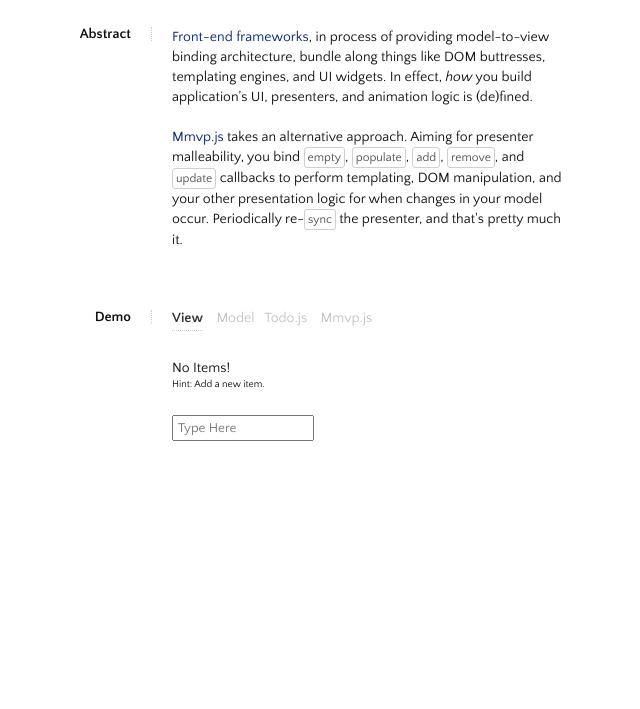
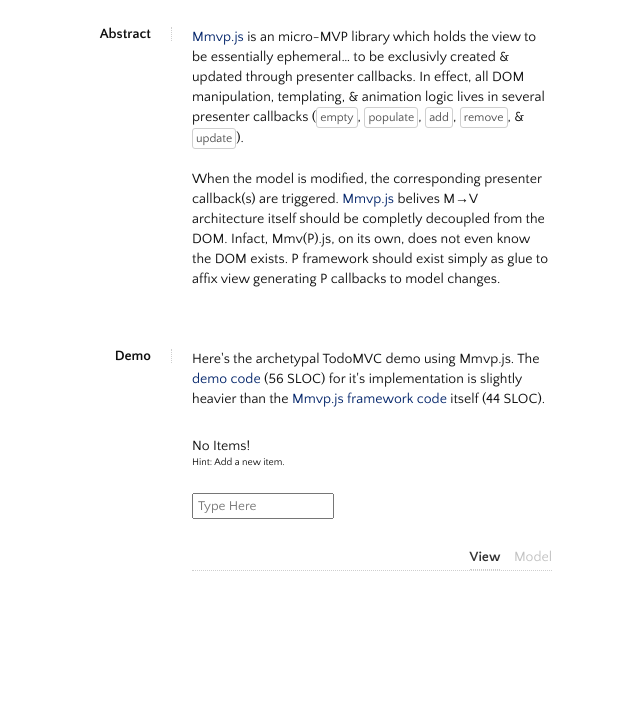
Before and after one commit to mil/Mmvp.js, a plain HTML site: page demo/index.html in a window 1280 px wide. Shown: the part 91-800 px from the top of the page, without its empty margins (268-908 px from the left). Drawn offline with Linux system fonts and the light colour scheme.

Commit message:
demo apperance and update demo copy

```diff
--- a/demo/css/style.css
+++ b/demo/css/style.css
@@ -38,7 +38,7 @@
 /* page styles */
 body {
   padding: 50px;
-  max-width: 400px;
+  max-width: 360px;
   margin: 0 auto;
   font-family: Quattrocento Sans;
   font-size: 14px;
@@ -56,13 +56,20 @@
   border-bottom: 1px dotted #001848;
 }
 
-nav#sidebar {
+h2 {
   padding-right: 20px;
   float: left;
   display: inline-block;
-  margin-left: -200px;
-  width: 200px;
+  margin-left: -120px;
+  width: 100px;
   text-align: right;
+
+  font-size: 14px;
+  font-weight: bold;
+  border-right: 1px dotted #cfcfcf;
+  padding-right: 20px;
+  margin-right: 20px;
+
 
   -webkit-box-sizing: border-box;
   -moz-box-sizing: border-box;
@@ -90,10 +97,6 @@
 }
 
 h2 {
-  font-size: 14px;
-  font-weight: bold;
-  border-right: 1px dotted #cfcfcf;
-  padding-right: 20px;
 }
 
 
@@ -139,6 +142,8 @@
 
 main section#demo nav {
   line-height: 16px;
+  text-align: right;
+  border-bottom: 1px dotted #cfcfcf;
 }
 main section#demo nav div {
   display: inline-block;
@@ -160,24 +165,24 @@
   font-size: 10px;
 }
 
-main section#demo nav h2 {
+main section#demo nav h3 {
   display: inline-block;
   padding: 0;
   padding-bottom: 4px;
-  margin-right: 10px;
+  margin-left: 10px;
   color: #c1c1c1;
   font-weight: normal;
   cursor: pointer;
   width: auto;
   border: none;
 }
-main section#demo nav h2:first-child {
+main section#demo nav h3:first-child {
   padding-left: 0;
 }
-main section#demo nav.src h2:last-child {
+main section#demo nav.src h3:last-child {
   padding-right: 0;
 }
-main section#demo nav h2.active {
+main section#demo nav h3.active {
   font-weight: bold;
   color: #333;
   border-bottom: 1px dotted #cfcfcf;
@@ -270,13 +275,6 @@
 section#switcher section.view #viewpen h3 {
   font-size: 14px;
 }
-
-section#switcher section pre {
-  font-size: 10px;
-  font-family: Monospace;
-  max-width: 378px;
-  overflow-x: auto;
-}
 section#switcher section.source a, section#switcher section.implementation a {
   float: right;
   font-size: 10px;
--- a/demo/index.html
+++ b/demo/index.html
@@ -17,31 +17,23 @@
 
 <body>
 <main>
-  <h1>Mmvp.js</h1>
-  <span class='subline'>(&micro;) model view presenter library</span>
+<h1>Mmvp.js</h1>
+<span class='subline'>(&micro;) model view presenter library</span>
 
 <section id="overview">
-  <div class='sidebar'>
-    <h2>Abstract</h2>
-  </div>
-  <p><a href="#">Front</a>-<a href="#">end</a> <a href="#">frameworks</a>, in process of providing model-to-view binding architecture, bundle along things like DOM buttresses, templating engines, and UI widgets. In effect, <i>how</i> you build application's UI, presenters, and animation logic is (de)fined.</p>
-  <p><a href="http://github.com/mil/mmvp.js">Mmvp.js</a> takes an alternative approach. Aiming for presenter malleability, you bind <code>empty</code>, <code>populate</code>, <code>add</code>, <code>remove</code>, and <code>update</code> callbacks to perform templating, DOM manipulation, and your other presentation logic for when changes in your model occur. Periodically re-<code>sync</code> the presenter, and that's pretty much it.</p>
-</section>
-<section id="demo">
-  <div class='sidebar'>
-    <h2>Demo</h2>
-  </div>
-    <nav>
-      <div class='app'>
-        <h2 class='view active'>View</h2>
-        <h2 class='model'>Model</h2>
-      </div><div class='src'>
-        <h2 class='implementation'>Todo.js</h2>
-        <h2 class='source'>Mmvp.js</h2>
-      </div>
-    </nav>
+  <h2>Abstract</h2>
+  <p><a href="#">Mmvp.js</a> is an micro-MVP library which holds the view to be essentially ephemeral&hellip; to be exclusivly created &amp; updated through presenter callbacks.  In effect, all DOM manipulation, templating, &amp; animation logic lives in several presenter callbacks (<code>empty</code>, <code>populate</code>, <code>add</code>, <code>remove</code>, &amp; <code>update</code>).</p>
+
+  <p>When the model is modified, the corresponding presenter callback(s) are triggered.  <a href="#">Mmvp.js</a> belives M&rarr;V architecture itself should be completly decoupled from the DOM.  Infact, Mmv(P).js, on its own, does not even know the DOM exists.  P framework should exist simply as glue to affix view generating P callbacks to model changes.</p>
 
 
+</section>
+
+
+<section id="demo">
+  <h2>Demo</h2>
+  <p>Here's the archetypal TodoMVC demo using Mmvp.js. The <a href="#">demo code</a> (56 SLOC) for it's implementation is slightly heavier than the <a href="#">Mmvp.js framework code</a> itself (44 SLOC).</p>
+  </p>
 
   <section id='switcher'>
     <section class='view active'>
@@ -51,7 +43,8 @@
       </div>
     </section>
     <section class='model'>
-      <pre class='brush: js;'></pre>
+      <pre class='brush: js;'>
+      </pre>
     </section>
     <section class='source'>
       <a href="">plain</a>
@@ -173,6 +166,22 @@
     </section>
   </section>
 
+
+  <nav>
+    <h3 class='view active'>View</h3>
+    <h3 class='model'>Model</h3>
+    <!--
+    <div class='src'>
+      <h3 class='implementation'>Todo.js</h3>
+      <h3 class='source'>Mmvp.js</h3>
+    </div>
+    --!>
+  </nav>
+
+
+
+
+
 </section>
 
 </body>
--- a/demo/js/presenter-example-code.js
+++ b/demo/js/presenter-example-code.js
@@ -38,6 +38,9 @@
 
   return recurse_obj(todo_model, 0);
 }
+function lightbox(selector_to_activate) {
+
+}
 
 
 // This is the most basic code you could use
@@ -77,18 +80,19 @@
 $(function() {
   presenter.initialize();
 
+  (function ui_callbacks() {
+    // Remove Todo Button
     $(document).on("click", "button.remove", function(ev) {
       delete todo_model[$(ev.target).parent().attr('id')];
       presenter.sync(todo_model);
     });
+    // Checkmark Todo
     $(document).on("click", "input[type='checkbox']", function(ev) {
       var is_checked = $(ev.target).is(":checked");
       todo_model[$(ev.target).parent().attr("id")]['checked'] = is_checked;
       presenter.sync(todo_model);
     });
-  $("button#clear").on("click", function() {
-    presenter.sync(todo_model = {});
-  });
+    // Add a New Todo
     $("input").on("keypress", function(ev) {
       if (ev.which == 13) {
         var u = uuid();
@@ -100,17 +104,18 @@
         presenter.sync(todo_model);
       }
     });
+  })();
 
   // Not part of todo implementation for mmvp, just for demo page
   (function syntax_highlighter() {
     SyntaxHighlighter.all();
   })();
   (function tab_switcher() {
-    $("section#demo h2").on("click", function(ev) {
+    $("section#demo h3").on("click", function(ev) {
       if (!$(ev.target).hasClass('active')) {
 
 
-        $("section#demo h2.active").removeClass('active');
+        $("section#demo h3.active").removeClass('active');
         $("section#demo section#switcher section.active").removeClass('active');
 
         var new_tab = $(ev.target).attr('class');
@@ -119,7 +124,7 @@
           SyntaxHighlighter.highlight();
         }
 
-        $("section#demo h2." + new_tab).addClass('active');
+        $("section#demo h3." + new_tab).addClass('active');
         $("section#demo section#switcher section." + new_tab).addClass('active');
 
       }
```
Lines whose indentation alone changed are shown as unchanged.
